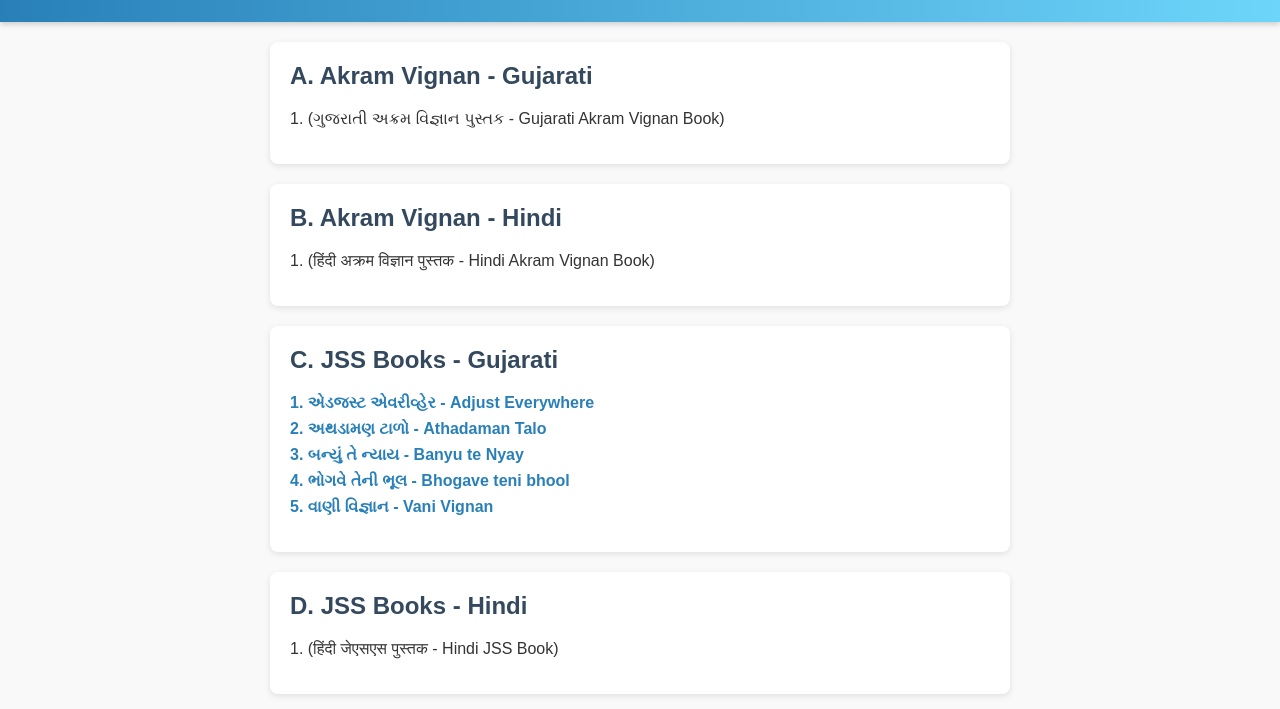
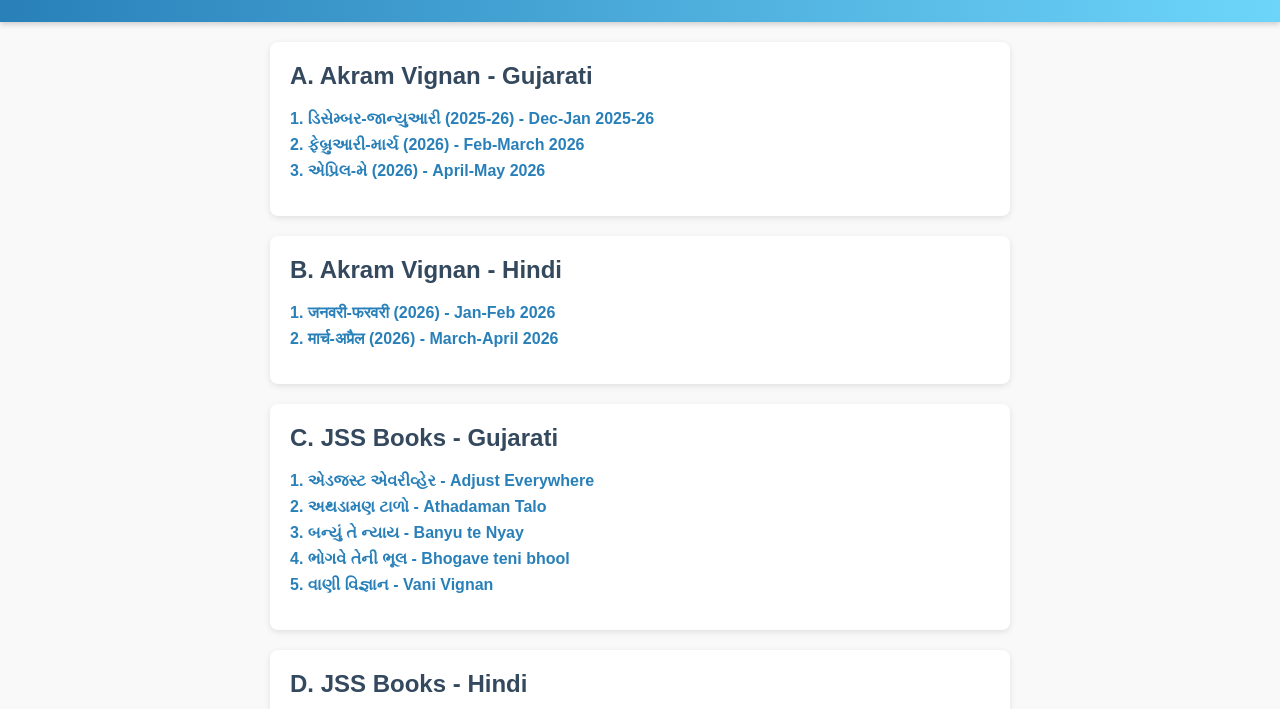
Before and after one commit to KamleshMehta-KP/JSS-Audio-Project, a plain HTML site: page index.html in a window 1280 px wide. Shown: the part 91-800 px from the top of the page. Drawn offline with Linux system fonts and the light colour scheme.

Commit message:
Add Gujarati (3) and Hindi (2) Akram Vignan book links

```diff
--- a/index.html
+++ b/index.html
@@ -79,16 +79,21 @@
   <div class="section">
   <h2>A. Akram Vignan - Gujarati</h2>
   <ul>
-      <li>1. (ગુજરાતી અક્રમ વિજ્ઞાન પુસ્તક - Gujarati Akram Vignan Book)</li>
+    <li><a href="AkramVignan-Gujarati/AVG_2025_12_2026_01_Dec_Jan-V2_Guj_210626.html">1. ડિસેમ્બર-જાન્યુઆરી (2025-26) - Dec-Jan 2025-26</a></li>
+    <li><a href="AkramVignan-Gujarati/AVG_2026_02_03_Feb_March_V3_Guj-_210626.html">2. ફેબ્રુઆરી-માર્ચ (2026) - Feb-March 2026</a></li>
+    <li><a href="AkramVignan-Gujarati/AVG_2026_04_05_April_May_V3_Guj_210626.html">3. એપ્રિલ-મે (2026) - April-May 2026</a></li>
   </ul>
 </div>
+
 
   <div class="section">
   <h2>B. Akram Vignan - Hindi</h2>
   <ul>
-      <li>1. (हिंदी अक्रम विज्ञान पुस्तक - Hindi Akram Vignan Book)</li>
+    <li><a href="AkramVignan-Hindi/AVH_2026_01_2_Jan_Feb_Hindi_V1_20062026.html">1. जनवरी-फरवरी (2026) - Jan-Feb 2026</a></li>
+    <li><a href="AkramVignan-Hindi/AVH_2026_03_04_March_April_Hindi_V1_200626.html">2. मार्च-अप्रैल (2026) - March-April 2026</a></li>
   </ul>
 </div>
+
 
   <div class="section">
     <h2>C. JSS Books - Gujarati</h2>
```
Lines whose indentation alone changed are shown as unchanged.
